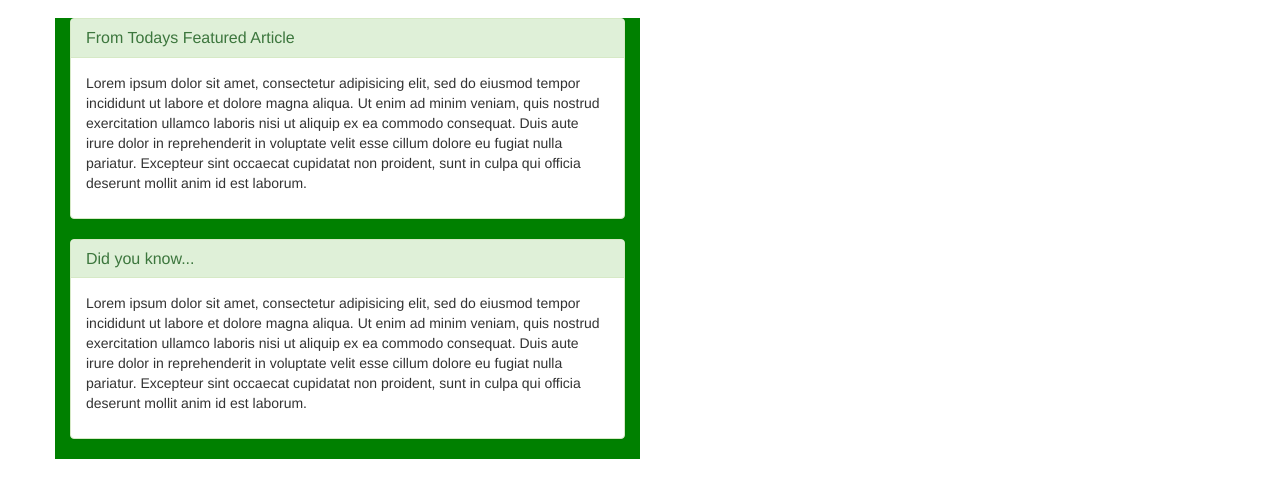
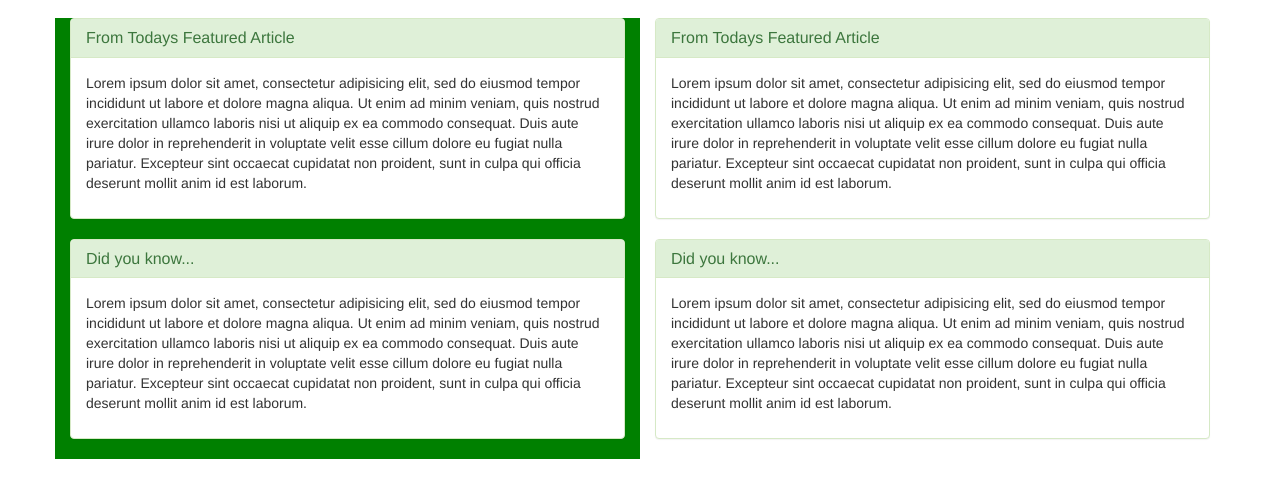
Before and after one commit to jmcnamara44/wiki-site, a plain HTML site: page index.html in a window 1280 px wide. Shown: the part 112-610 px from the top of the page. Drawn offline with Linux system fonts and the light colour scheme.

Commit message:
add second column

```diff
--- a/index.html
+++ b/index.html
@@ -57,6 +57,24 @@
             </div>
           </div>
         </div>
+        <div class="col-xs-6 right">
+          <div class="panel panel-success">
+            <div class="panel-heading">
+              <h3 class="panel-title">From Todays Featured Article</h3>
+            </div>
+            <div class="panel-body">
+              <p>Lorem ipsum dolor sit amet, consectetur adipisicing elit, sed do eiusmod tempor incididunt ut labore et dolore magna aliqua. Ut enim ad minim veniam, quis nostrud exercitation ullamco laboris nisi ut aliquip ex ea commodo consequat. Duis aute irure dolor in reprehenderit in voluptate velit esse cillum dolore eu fugiat nulla pariatur. Excepteur sint occaecat cupidatat non proident, sunt in culpa qui officia deserunt mollit anim id est laborum.</p>
+            </div>
+          </div>
+          <div class="panel panel-success">
+            <div class="panel-heading">
+              <h3 class="panel-title">Did you know...</h3>
+            </div>
+            <div class="panel-body">
+              <p>Lorem ipsum dolor sit amet, consectetur adipisicing elit, sed do eiusmod tempor incididunt ut labore et dolore magna aliqua. Ut enim ad minim veniam, quis nostrud exercitation ullamco laboris nisi ut aliquip ex ea commodo consequat. Duis aute irure dolor in reprehenderit in voluptate velit esse cillum dolore eu fugiat nulla pariatur. Excepteur sint occaecat cupidatat non proident, sunt in culpa qui officia deserunt mollit anim id est laborum.</p>
+            </div>
+          </div>
+        </div>
       </div>
     </div>
 
```
